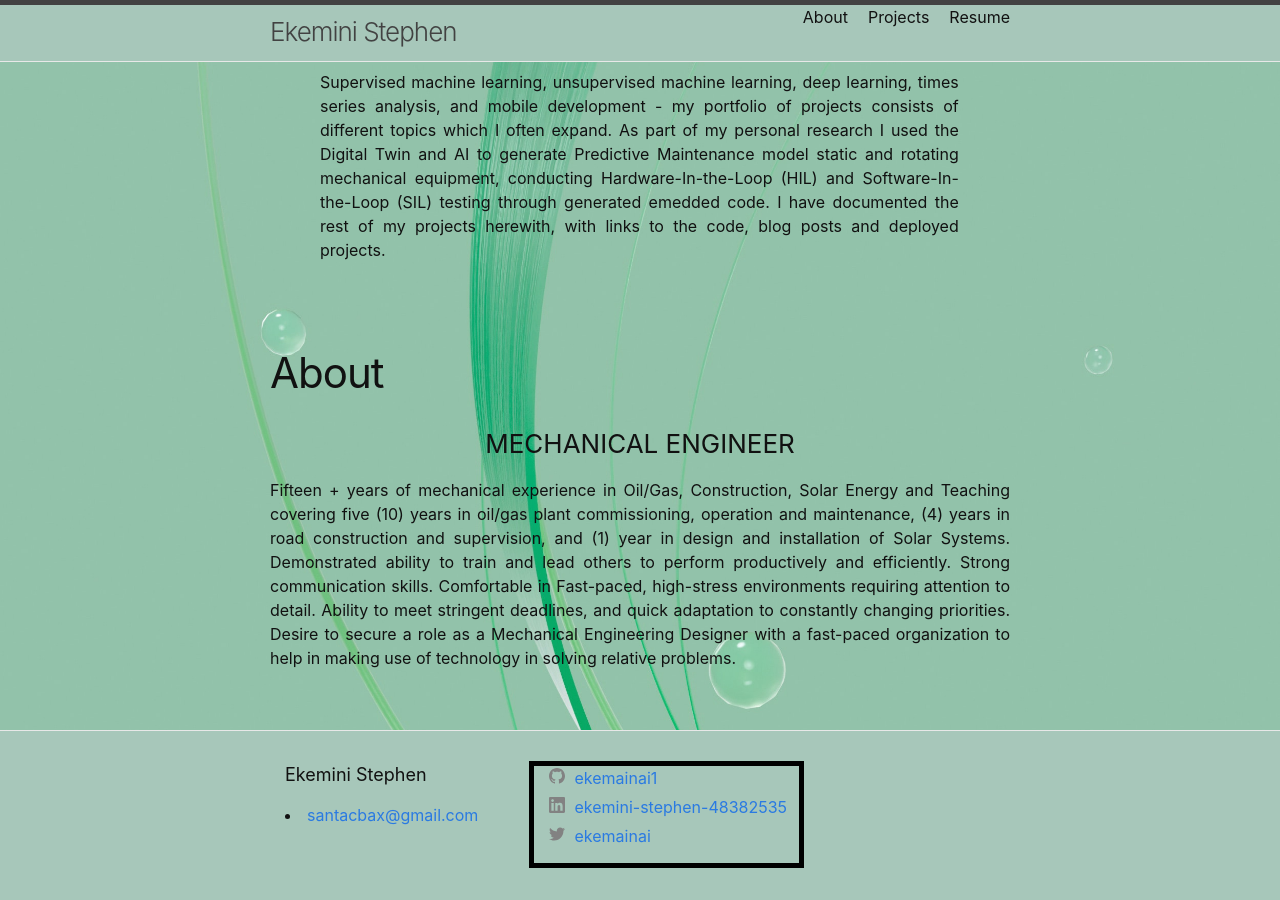
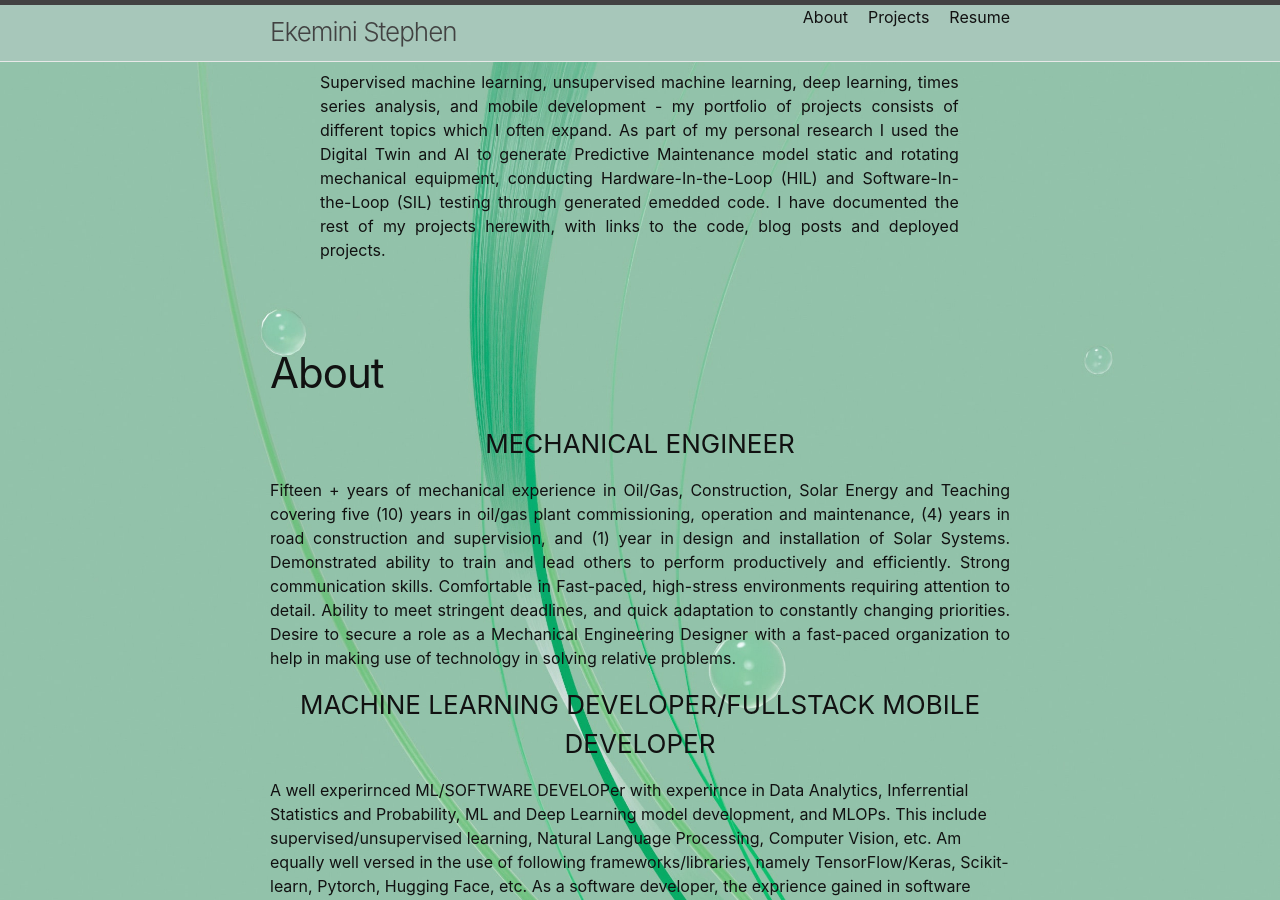
Before and after one commit to ekemainaiML/ekepatkemi, a Jekyll site: the page built from about.markdown, in a window 1280 px wide. Built offline with Jekyll 4.4.1, drawn with Linux system fonts in a browser that asks for light colours; some of the changed text lies outside the part shown.

Commit message:
Add software info

```diff
--- a/about.markdown
+++ b/about.markdown
@@ -8,7 +8,11 @@ permalink: /about/
 <h3 style="text-align: center;">MECHANICAL ENGINEER</h3>
 
 <div style='text-align: justify;'>
-  Fifteen + years of mechanical experience in Oil/Gas, Construction, Solar Energy and Teaching covering five (10) years in oil/gas plant commissioning, operation and maintenance, (4) years in road construction and supervision, and (1) year in design and installation of Solar Systems. Demonstrated ability to train and lead others to perform productively and efficiently. Strong communication skills. Comfortable in Fast-paced, high-stress environments requiring attention to detail. Ability to meet stringent deadlines, and quick adaptation to constantly changing priorities. Desire to secure a role as a Mechanical Engineering Designer with a fast-paced organization to help in making use of technology in solving relative problems.
+  <p>Fifteen + years of mechanical experience in Oil/Gas, Construction, Solar Energy and Teaching covering five (10) years in oil/gas plant commissioning, operation and maintenance, (4) years in road construction and supervision, and (1) year in design and installation of Solar Systems. Demonstrated ability to train and lead others to perform productively and efficiently. Strong communication skills. Comfortable in Fast-paced, high-stress environments requiring attention to detail. Ability to meet stringent deadlines, and quick adaptation to constantly changing priorities. Desire to secure a role as a Mechanical Engineering Designer with a fast-paced organization to help in making use of technology in solving relative problems.</p>
+
 </div>
-
+<div>
+  <h3 style="text-align: center;">MACHINE LEARNING DEVELOPER/FULLSTACK MOBILE DEVELOPER</h3>
+  <p>A well experirnced ML/SOFTWARE DEVELOPer with experirnce in Data Analytics, Inferrential Statistics and Probability, ML and Deep Learning model development, and MLOPs. This include supervised/unsupervised learning, Natural Language Processing, Computer Vision, etc. Am equally well versed in the use of following frameworks/libraries, namely TensorFlow/Keras, Scikit-learn, Pytorch, Hugging Face, etc. As a software developer, the exprience gained in software development has helped me in serving ML models on-premise, on cloud platforms (Azure, AWS, IBM, etc.), and  as consumable APIs. Besides, my software experirnce span the following scope which include mobile app development (Andoid & IOS), multiplatform development (Flutter & Kotlin KMM), API and Microservices development and deployment with Azure, Nginx, and Kubernettes etc. </p>
+</div>
 </body>
```
